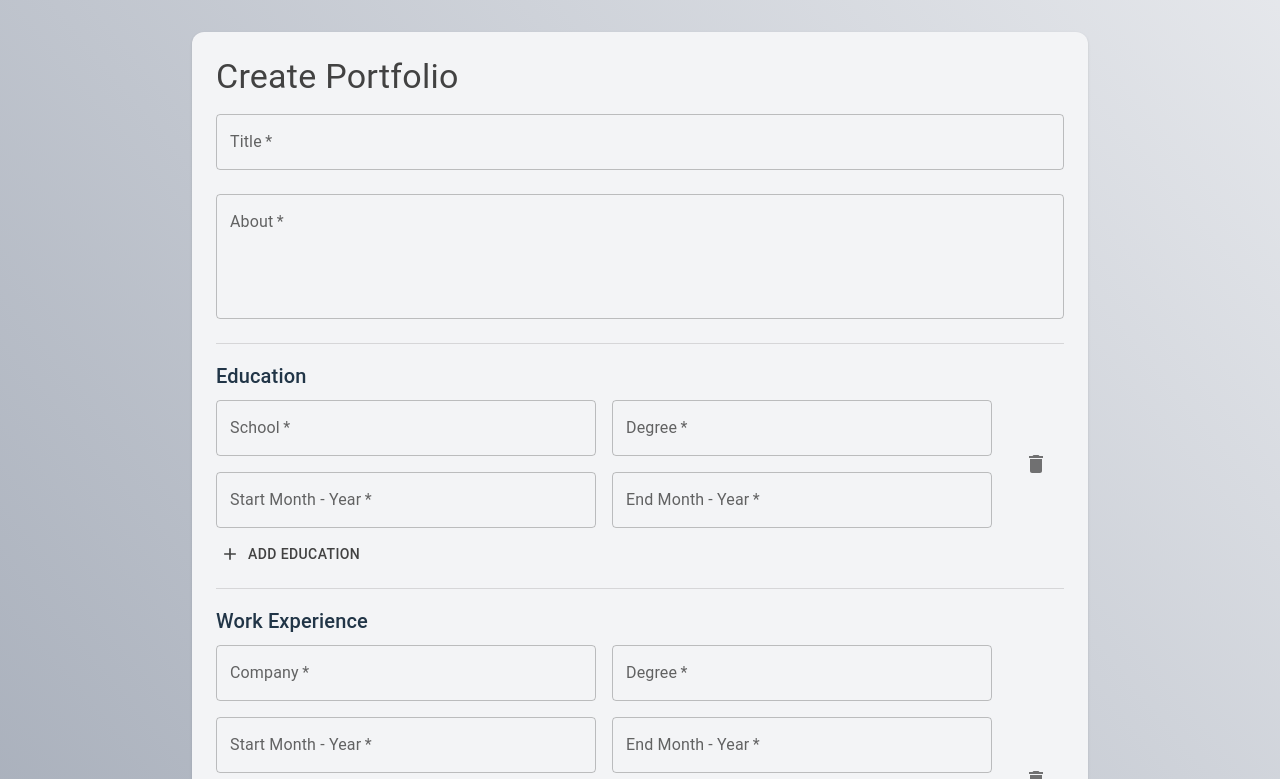
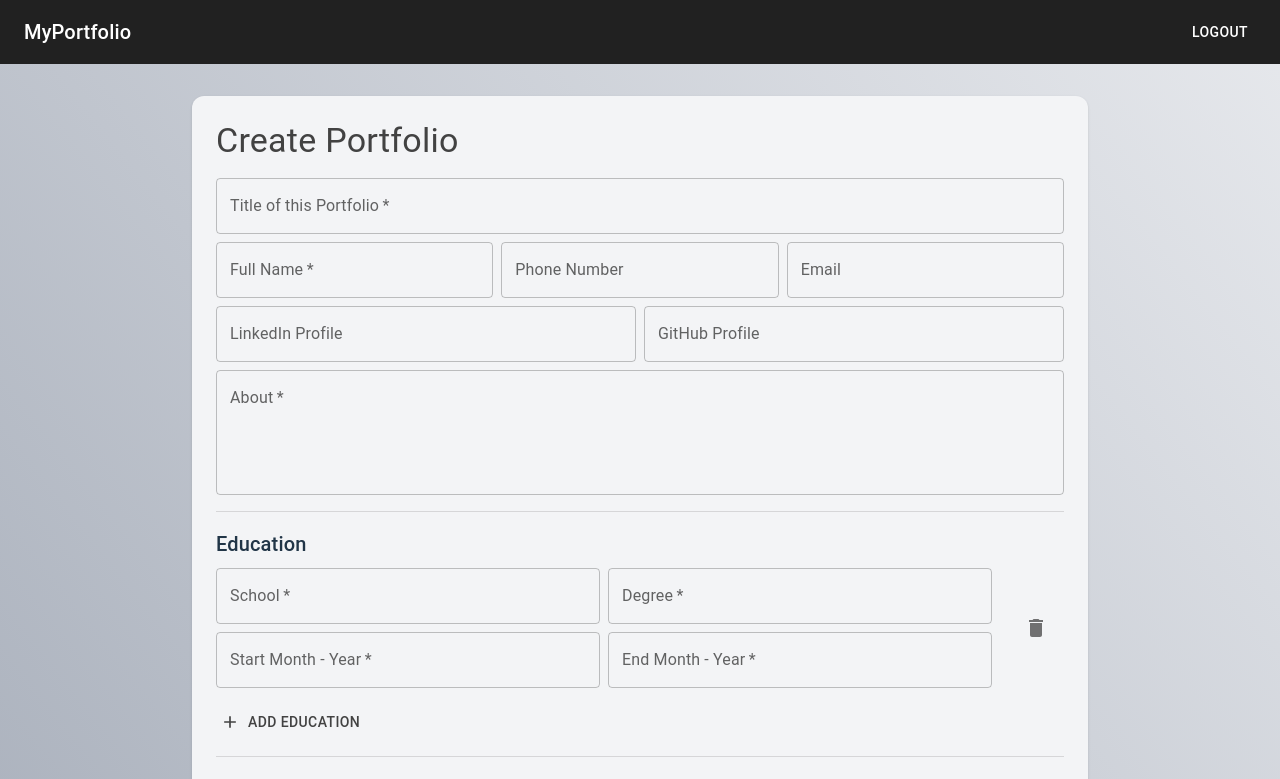
Before and after one commit to Jaya-Rohith-Vemula/my-portfolio, a React (Vite) app in the folder frontend/: page /create in a window 1280 px wide. Shown: the top 779 px of the page. Built offline with nearby package versions, Linux system fonts and the light colour scheme; sample sign-in values are in the browser's storage.

Commit message:
feat: Implement routing structure with public and protected routes, add Header component, and enhance CreatePortfolioPage form

```diff
--- /dev/null
+++ b/frontend/src/components/Header.tsx
@@ -0,0 +1,25 @@
+import { AppBar, Toolbar, Typography, Button, Box } from "@mui/material";
+import { useNavigate } from "react-router-dom";
+import { grey } from "@mui/material/colors";
+
+export default function Header() {
+  const navigate = useNavigate();
+
+  const handleLogout = () => {
+    localStorage.clear();
+    navigate("/signin");
+  };
+
+  return (
+    <AppBar position="static" sx={{ backgroundColor: grey[900] }}>
+      <Toolbar className="flex justify-between">
+        <Typography variant="h6">MyPortfolio</Typography>
+        <Box>
+          <Button color="inherit" onClick={handleLogout}>
+            Logout
+          </Button>
+        </Box>
+      </Toolbar>
+    </AppBar>
+  );
+}
--- /dev/null
+++ b/frontend/src/components/ProtectedRoute.tsx
@@ -0,0 +1,7 @@
+import { Navigate, Outlet } from "react-router-dom";
+
+export default function ProtectedRoute() {
+  const isAuthenticated = Boolean(localStorage.getItem("token"));
+
+  return isAuthenticated ? <Outlet /> : <Navigate to="/signin" replace />;
+}
--- a/frontend/src/layout/Root.tsx
+++ b/frontend/src/layout/Root.tsx
@@ -1,10 +1,16 @@
 import { Box } from "@mui/material";
 import { ErrorBoundary } from "react-error-boundary";
-import { Outlet } from "react-router-dom";
+import { Outlet, useLocation } from "react-router-dom";
 import ErrorFallback from "../components/ErrorFallback";
+import Header from "../components/Header";
 
 const Root = () => {
+  const { pathname } = useLocation();
+
+  const hideHeaderOn = ["/", "/signin", "/signup"];
   return (
+    <>
+      {!hideHeaderOn.includes(pathname) && <Header />}
       <Box
         sx={{
           display: "flex",
@@ -19,6 +25,7 @@ const Root = () => {
           </ErrorBoundary>
         </Box>
       </Box>
+    </>
   );
 };
 
--- a/frontend/src/layout/Router.tsx
+++ b/frontend/src/layout/Router.tsx
@@ -1,24 +1,25 @@
 import { BrowserRouter, Routes, Route } from "react-router-dom";
-import { routes } from "./routes";
+import { publicRoutes, protectedRoutes } from "./routes";
+import Root from "./Root";
+import ProtectedRoute from "../components/ProtectedRoute";
 import ErrorFallback from "../components/ErrorFallback";
-import Root from "./Root";
 
-function Router() {
+export default function Router() {
   return (
     <BrowserRouter>
       <Routes>
         <Route path="/" element={<Root />} errorElement={<ErrorFallback />}>
-          {routes.map((route) => (
-            <Route
-              key={route.path}
-              path={route.path}
-              element={<route.component />}
-            />
+          {publicRoutes.map(({ path, component: Component }) => (
+            <Route key={path} path={path} element={<Component />} />
           ))}
+
+          <Route element={<ProtectedRoute />}>
+            {protectedRoutes.map(({ path, component: Component }) => (
+              <Route key={path} path={path} element={<Component />} />
+            ))}
+          </Route>
         </Route>
       </Routes>
     </BrowserRouter>
   );
 }
-
-export default Router;
--- a/frontend/src/layout/routes.tsx
+++ b/frontend/src/layout/routes.tsx
@@ -30,3 +30,37 @@ export const routes = [
     component: lazy(() => import("../pages/Create/Create")),
   },
 ];
+
+export const publicRoutes = [
+  {
+    path: "/",
+    component: lazy(() => import("../pages/Home")),
+  },
+  {
+    path: "/about",
+    component: lazy(() => import("../pages/About")),
+  },
+  {
+    path: "/signup",
+    component: lazy(() => import("../pages/SignUp")),
+  },
+  {
+    path: "/signin",
+    component: lazy(() => import("../pages/SignIn")),
+  },
+  {
+    path: "*",
+    component: lazy(() => import("../pages/NotFound")),
+  },
+];
+
+export const protectedRoutes = [
+  {
+    path: "/landingpage",
+    component: lazy(() => import("../pages/LandingPage")),
+  },
+  {
+    path: "/create",
+    component: lazy(() => import("../pages/Create/Create")),
+  },
+];
--- a/frontend/src/pages/Create/Create.tsx
+++ b/frontend/src/pages/Create/Create.tsx
@@ -36,7 +36,12 @@ interface ProjectEntry {
 
 interface PortfolioFormValues {
   title: string;
+  name: string;
   about: string;
+  phNumber?: string;
+  email?: string;
+  linkedIn?: string;
+  github?: string;
   education: EducationEntry[];
   experience: ExperienceEntry[];
   projects: ProjectEntry[];
@@ -52,6 +57,13 @@ export default function CreatePortfolioPage() {
   } = useForm<PortfolioFormValues>({
     resolver: yupResolver(schema as yup.ObjectSchema<PortfolioFormValues>),
     defaultValues: {
+      title: "",
+      name: "",
+      about: "",
+      phNumber: "",
+      email: "",
+      linkedIn: "",
+      github: "",
       education: [
         { school: "", degree: "", startMonthYear: "", endMonthYear: "" },
       ],
@@ -81,20 +93,71 @@ export default function CreatePortfolioPage() {
   return (
     <Box className="min-h-screen bg-gradient-to-bl from-gray-200 to-gray-400 px-4 py-8 flex flex-col items-center justify-center">
       <Box className="max-w-4xl w-full bg-gray-100 p-6 rounded-xl shadow">
-        <Typography variant="h4" sx={{ color: grey[800] }}>
+        <Typography variant="h4" sx={{ color: grey[800], pb: 2 }}>
           Create Portfolio
         </Typography>
         <form onSubmit={handleSubmit(onSubmit)} noValidate>
+          <Grid container spacing={1}>
             <TextField
-            label="Title"
+              label="Title of this Portfolio"
               id="title"
               fullWidth
               required
-            margin="normal"
               {...register("title")}
               error={!!errors.title}
               helperText={errors.title?.message}
             />
+            <Grid size={{ xs: 12, md: 4 }}>
+              <TextField
+                label="Full Name"
+                id="name"
+                fullWidth
+                required
+                {...register("name")}
+                error={!!errors.name}
+                helperText={errors.name?.message}
+              />
+            </Grid>
+            <Grid size={{ xs: 12, md: 4 }}>
+              <TextField
+                label="Phone Number"
+                id="phNumber"
+                fullWidth
+                {...register("phNumber")}
+                error={!!errors.phNumber}
+                helperText={errors.phNumber?.message}
+              />
+            </Grid>
+            <Grid size={{ xs: 12, md: 4 }}>
+              <TextField
+                label="Email"
+                id="email"
+                fullWidth
+                {...register("email")}
+                error={!!errors.email}
+                helperText={errors.email?.message}
+              />
+            </Grid>
+            <Grid size={{ xs: 12, md: 6 }}>
+              <TextField
+                label="LinkedIn Profile"
+                id="linkedIn"
+                fullWidth
+                {...register("linkedIn")}
+                error={!!errors.linkedIn}
+                helperText={errors.linkedIn?.message}
+              />
+            </Grid>
+            <Grid size={{ xs: 12, md: 6 }}>
+              <TextField
+                label="GitHub Profile"
+                id="github"
+                fullWidth
+                {...register("github")}
+                error={!!errors.github}
+                helperText={errors.github?.message}
+              />
+            </Grid>
             <TextField
               label="About"
               id="about"
@@ -102,11 +165,11 @@ export default function CreatePortfolioPage() {
               required
               multiline
               minRows={4}
-            margin="normal"
               {...register("about")}
               error={!!errors.about}
               helperText={errors.about?.message}
             />
+          </Grid>
 
           <Divider sx={{ my: 2 }} />
 
@@ -114,10 +177,10 @@ export default function CreatePortfolioPage() {
             Education
           </Typography>
           {educationFields.fields.map((field, index) => (
-            <div key={field.id} className="mb-2">
+            <div key={field.id} className="mb-4">
               <Grid container spacing={2}>
                 <Grid size={{ xs: 12, sm: 11 }}>
-                  <Grid container spacing={2}>
+                  <Grid container spacing={1}>
                     <Grid size={{ xs: 12, sm: 6 }}>
                       <TextField
                         label="School"
@@ -202,10 +265,10 @@ export default function CreatePortfolioPage() {
             Work Experience
           </Typography>
           {experienceFields.fields.map((field, index) => (
-            <div key={field.id} className="mb-2">
+            <div key={field.id} className="mb-4">
               <Grid container spacing={2}>
                 <Grid size={{ xs: 12, sm: 11 }}>
-                  <Grid container spacing={2}>
+                  <Grid container spacing={1}>
                     <Grid size={{ xs: 12, sm: 6 }}>
                       <TextField
                         label="Company"
@@ -306,10 +369,10 @@ export default function CreatePortfolioPage() {
             Projects
           </Typography>
           {projectFields.fields.map((field, index) => (
-            <div key={field.id} className="mb-2">
+            <div key={field.id} className="mb-4">
               <Grid container spacing={2}>
                 <Grid size={{ xs: 12, sm: 11 }}>
-                  <Grid container spacing={2}>
+                  <Grid container spacing={1}>
                     <Grid size={{ xs: 12, sm: 12 }}>
                       <TextField
                         label="Project Name"
@@ -338,7 +401,7 @@ export default function CreatePortfolioPage() {
                   size={{ xs: 12, sm: 1 }}
                   sx={{ display: "flex", justifyContent: "center" }}
                 >
-                  <IconButton onClick={() => experienceFields.remove(index)}>
+                  <IconButton onClick={() => projectFields.remove(index)}>
                     <Delete />
                   </IconButton>
                 </Grid>
@@ -370,6 +433,8 @@ export default function CreatePortfolioPage() {
                 fullWidth
                 required
                 {...register(`skills.${index}.value`)}
+                error={!!errors.skills?.[index]?.value}
+                helperText={errors.skills?.[index]?.value?.message}
               />
               <IconButton onClick={() => skillFields.remove(index)}>
                 <Delete />
--- a/frontend/src/pages/Create/createSchemaValidation.tsx
+++ b/frontend/src/pages/Create/createSchemaValidation.tsx
@@ -3,6 +3,11 @@ import * as yup from "yup";
 const schema = yup.object().shape({
   title: yup.string().required("Title is required"),
   about: yup.string().required("About is required"),
+  name: yup.string().required("Name is required"),
+  phNumber: yup.string().optional(),
+  email: yup.string().optional().email("Invalid email"),
+  linkedIn: yup.string().optional(),
+  github: yup.string().optional(),
   education: yup.array().of(
     yup.object().shape({
       school: yup.string().required("School is required"),
@@ -28,7 +33,9 @@ const schema = yup.object().shape({
   ),
   skills: yup
     .array()
-    .of(yup.object().shape({ value: yup.string().required() })),
+    .of(
+      yup.object().shape({ value: yup.string().required("Skill is required") })
+    ),
 });
 
 export default schema;
--- a/frontend/src/pages/SignIn.tsx
+++ b/frontend/src/pages/SignIn.tsx
@@ -1,9 +1,13 @@
+import { useNavigate } from "react-router-dom";
 import AuthForm, { type AuthFormValues } from "../components/AuthForm";
 import { Quote } from "../components/Quote";
 
 const SignIn = () => {
+  const navigate = useNavigate();
   const onSubmit = (data: AuthFormValues) => {
     console.log(data);
+    localStorage.setItem("token", "dummy-token");
+    navigate("/landingpage");
   };
 
   return (
```
Lines whose indentation alone changed are shown as unchanged.
